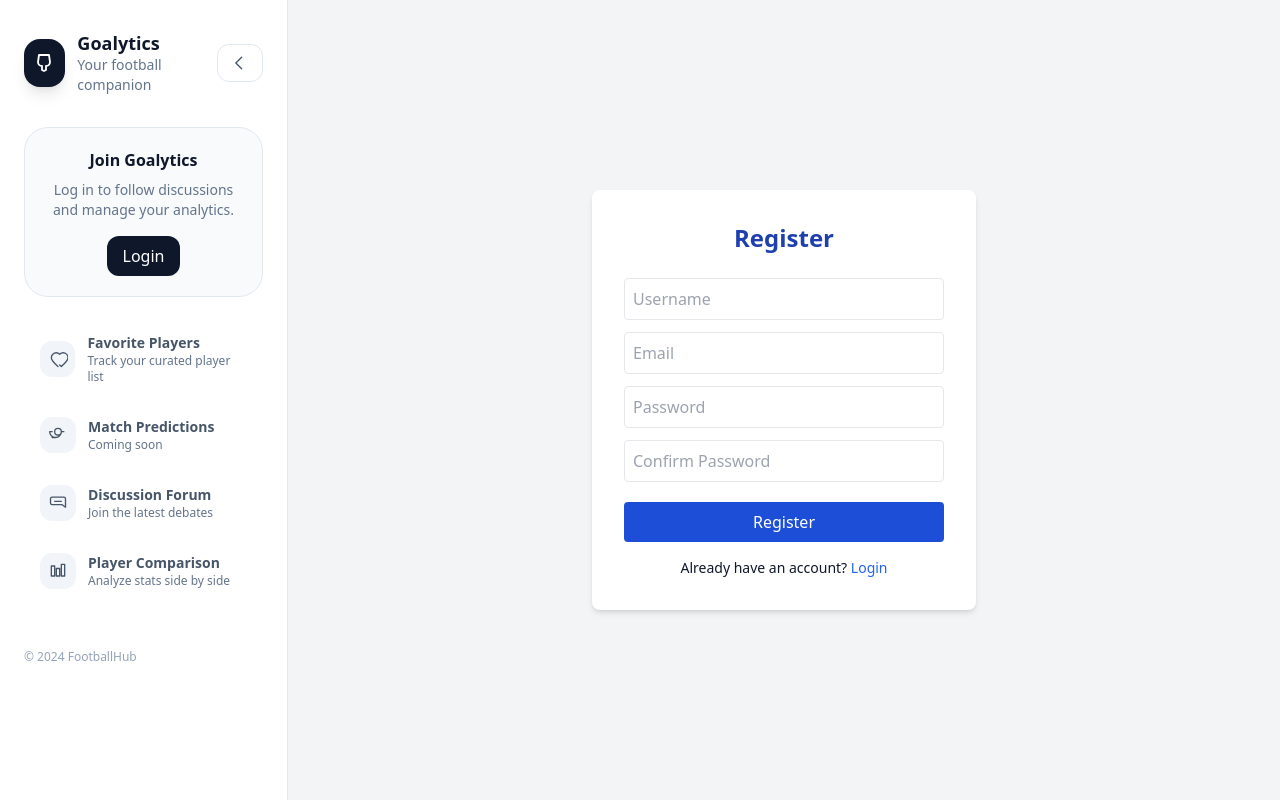
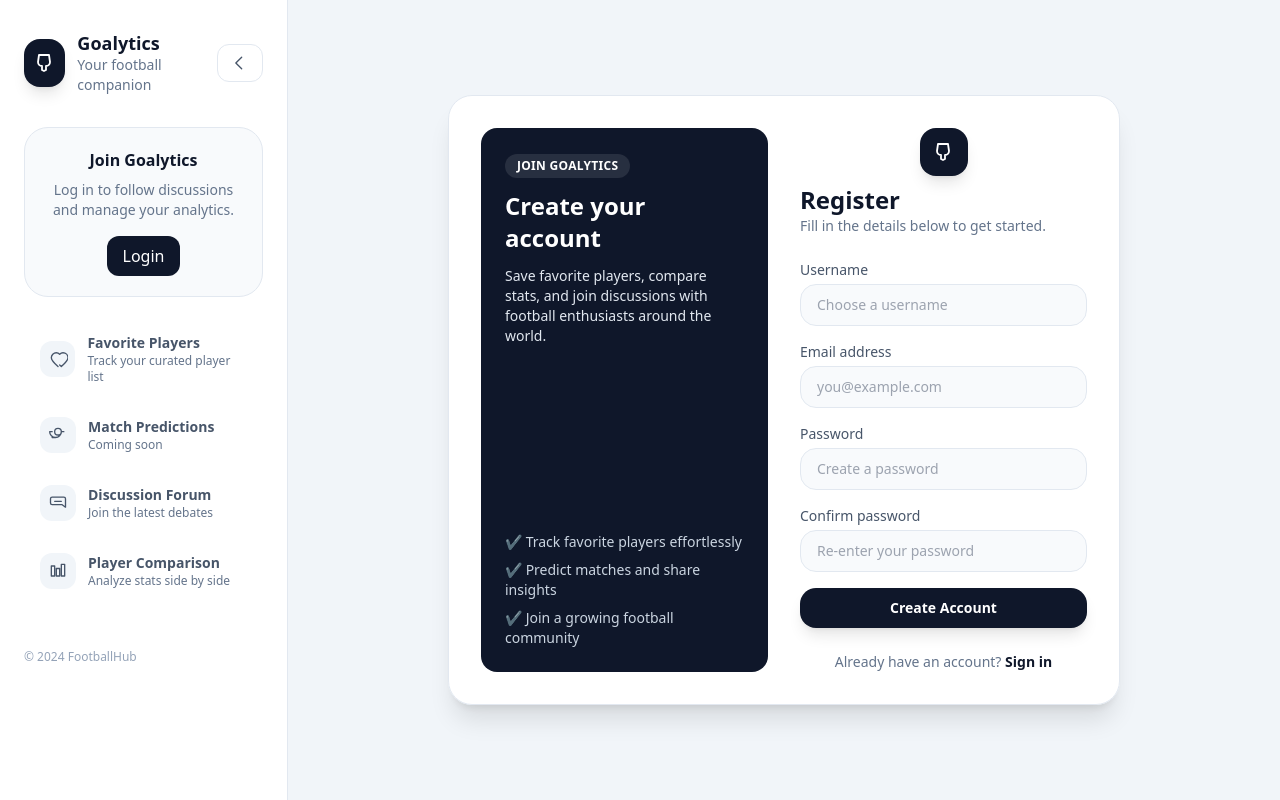
Before and after one commit to pbp-kelompok-B04/goalytics, a Django app: page /users/register/ in a window 1280 px wide. Run offline with Django 5.2, Linux system fonts and the light colour scheme; some libraries are stand-ins or nearby versions.

Commit message:
Update login and register page

```diff
--- a/users/templates/register.html
+++ b/users/templates/register.html
@@ -2,25 +2,80 @@
 {% block title %}Register{% endblock %}
 
 {% block content %}
-<div class="flex justify-center items-center h-screen bg-gray-100">
-  <form method="POST" class="bg-white p-8 rounded-lg shadow-md w-96">
-    {% csrf_token %}
-    <h2 class="text-2xl font-bold mb-6 text-center text-blue-800">Register</h2>
+<section class="min-h-screen bg-slate-100 flex items-center justify-center px-4 py-10">
+  <div class="w-full max-w-2xl">
+    <div class="grid gap-8 rounded-3xl border border-slate-200 bg-white/95 p-8 shadow-xl backdrop-blur md:grid-cols-2">
+      <div class="hidden md:flex flex-col justify-between rounded-2xl bg-slate-900 p-6 text-white">
+        <div class="space-y-3">
+          <span class="inline-flex items-center gap-2 rounded-full bg-white/10 px-3 py-1 text-xs font-semibold uppercase tracking-wide">Join Goalytics</span>
+          <h1 class="text-2xl font-semibold">Create your account</h1>
+          <p class="text-sm text-slate-200">Save favorite players, compare stats, and join discussions with football enthusiasts around the world.</p>
+        </div>
+        <div class="space-y-2 text-sm text-slate-300">
+          <p>✔ Track favorite players effortlessly</p>
+          <p>✔ Predict matches and share insights</p>
+          <p>✔ Join a growing football community</p>
+        </div>
+      </div>
 
-    {% for message in messages %}
-      <p class="text-red-500 text-center mb-2">{{ message }}</p>
-    {% endfor %}
+      <div class="space-y-6">
+        <div class="space-y-2">
+          <div class="mx-auto flex h-12 w-12 items-center justify-center rounded-2xl bg-slate-900 text-white shadow-lg">
+            <svg xmlns="http://www.w3.org/2000/svg" class="h-6 w-6" viewBox="0 0 24 24" fill="none" stroke="currentColor" stroke-width="1.8">
+              <path stroke-linecap="round" stroke-linejoin="round" d="M8 4h8l1 7a4 4 0 0 1-4 4v4l-2 1-2-1v-4a4 4 0 0 1-4-4l1-7z" />
+            </svg>
+          </div>
+          <div class="text-center md:text-left">
+            <h2 class="text-2xl font-semibold text-slate-900">Register</h2>
+            <p class="text-sm text-slate-500">Fill in the details below to get started.</p>
+          </div>
+        </div>
 
-    <input type="text" name="username" placeholder="Username" class="w-full p-2 mb-3 border rounded" required>
-    <input type="email" name="email" placeholder="Email" class="w-full p-2 mb-3 border rounded" required>
-    <input type="password" name="password" placeholder="Password" class="w-full p-2 mb-3 border rounded" required>
-    <input type="password" name="confirm" placeholder="Confirm Password" class="w-full p-2 mb-5 border rounded" required>
+        {% if messages %}
+          <div class="space-y-2">
+            {% for message in messages %}
+              <div class="rounded-xl border border-rose-200 bg-rose-50 px-3 py-2 text-sm text-rose-600">
+                {{ message }}
+              </div>
+            {% endfor %}
+          </div>
+        {% endif %}
 
-    <button type="submit" class="w-full bg-blue-700 text-white py-2 rounded hover:bg-blue-800 transition">Register</button>
+        <form method="POST" class="space-y-4">
+          {% csrf_token %}
+          <label class="block text-left text-sm font-medium text-slate-600">
+            Username
+            <input type="text" name="username" placeholder="Choose a username" required
+                   class="mt-1 w-full rounded-2xl border border-slate-200 bg-slate-50 px-4 py-2.5 text-sm text-slate-700 focus:border-slate-400 focus:bg-white focus:outline-none focus:ring-2 focus:ring-slate-200">
+          </label>
+          <label class="block text-left text-sm font-medium text-slate-600">
+            Email address
+            <input type="email" name="email" placeholder="you@example.com" required
+                   class="mt-1 w-full rounded-2xl border border-slate-200 bg-slate-50 px-4 py-2.5 text-sm text-slate-700 focus:border-slate-400 focus:bg-white focus:outline-none focus:ring-2 focus:ring-slate-200">
+          </label>
+          <label class="block text-left text-sm font-medium text-slate-600">
+            Password
+            <input type="password" name="password" placeholder="Create a password" required
+                   class="mt-1 w-full rounded-2xl border border-slate-200 bg-slate-50 px-4 py-2.5 text-sm text-slate-700 focus:border-slate-400 focus:bg-white focus:outline-none focus:ring-2 focus:ring-slate-200">
+          </label>
+          <label class="block text-left text-sm font-medium text-slate-600">
+            Confirm password
+            <input type="password" name="confirm" placeholder="Re-enter your password" required
+                   class="mt-1 w-full rounded-2xl border border-slate-200 bg-slate-50 px-4 py-2.5 text-sm text-slate-700 focus:border-slate-400 focus:bg-white focus:outline-none focus:ring-2 focus:ring-slate-200">
+          </label>
 
-    <p class="mt-4 text-center text-sm">Already have an account?
-      <a href="{% url 'users:login' %}" class="text-blue-600 hover:underline">Login</a>
-    </p>
-  </form>
-</div>
+          <button type="submit"
+                  class="w-full rounded-2xl bg-slate-900 px-4 py-2.5 text-sm font-semibold text-white shadow-lg transition hover:bg-slate-800">
+            Create Account
+          </button>
+        </form>
+
+        <p class="text-center text-sm text-slate-500">
+          Already have an account?
+          <a href="{% url 'users:login' %}" class="font-semibold text-slate-900 hover:underline">Sign in</a>
+        </p>
+      </div>
+    </div>
+  </div>
+</section>
 {% endblock %}
```
Also changed, not shown: users/templates/login.html (+46 -15 lines).
